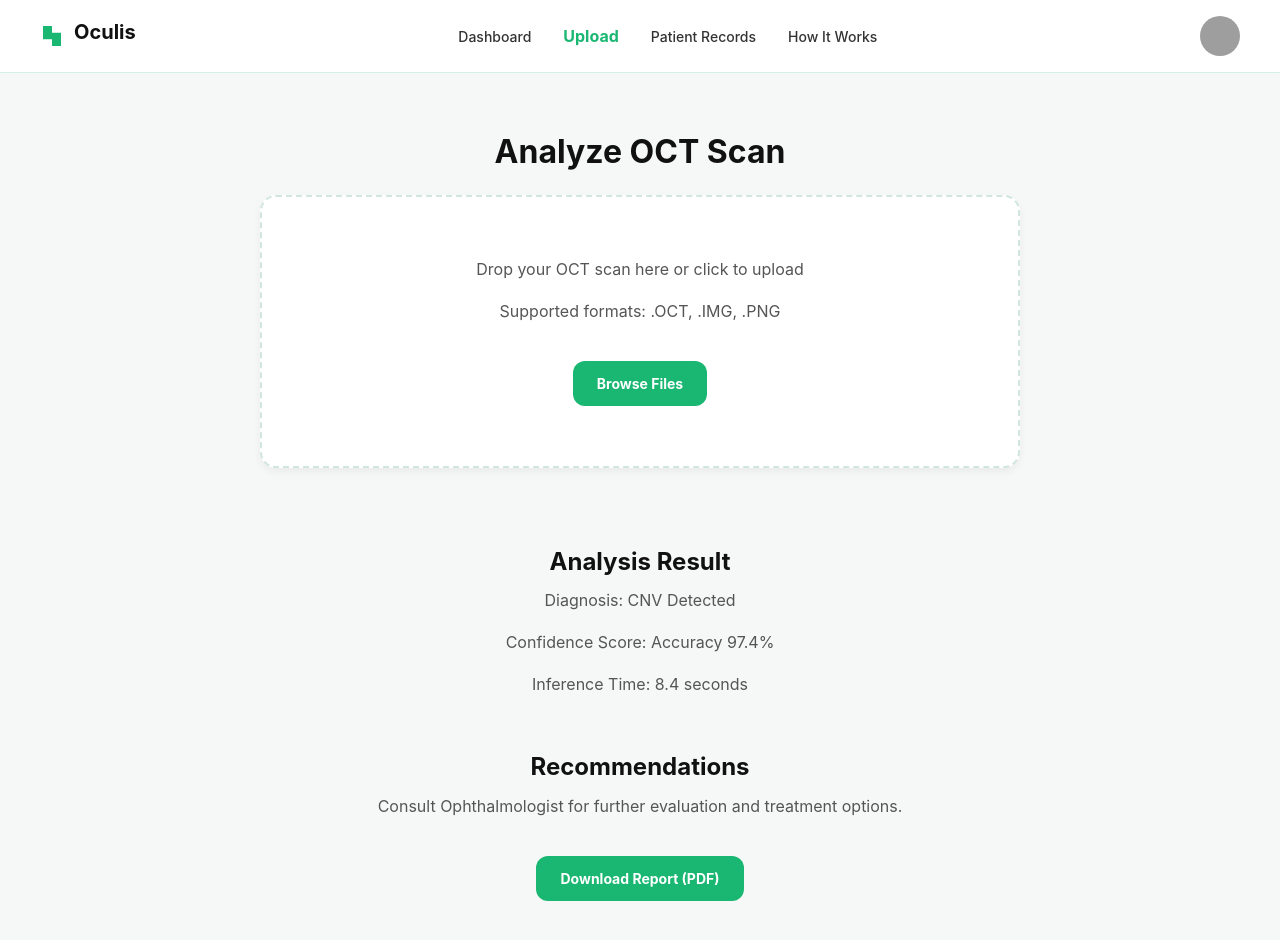
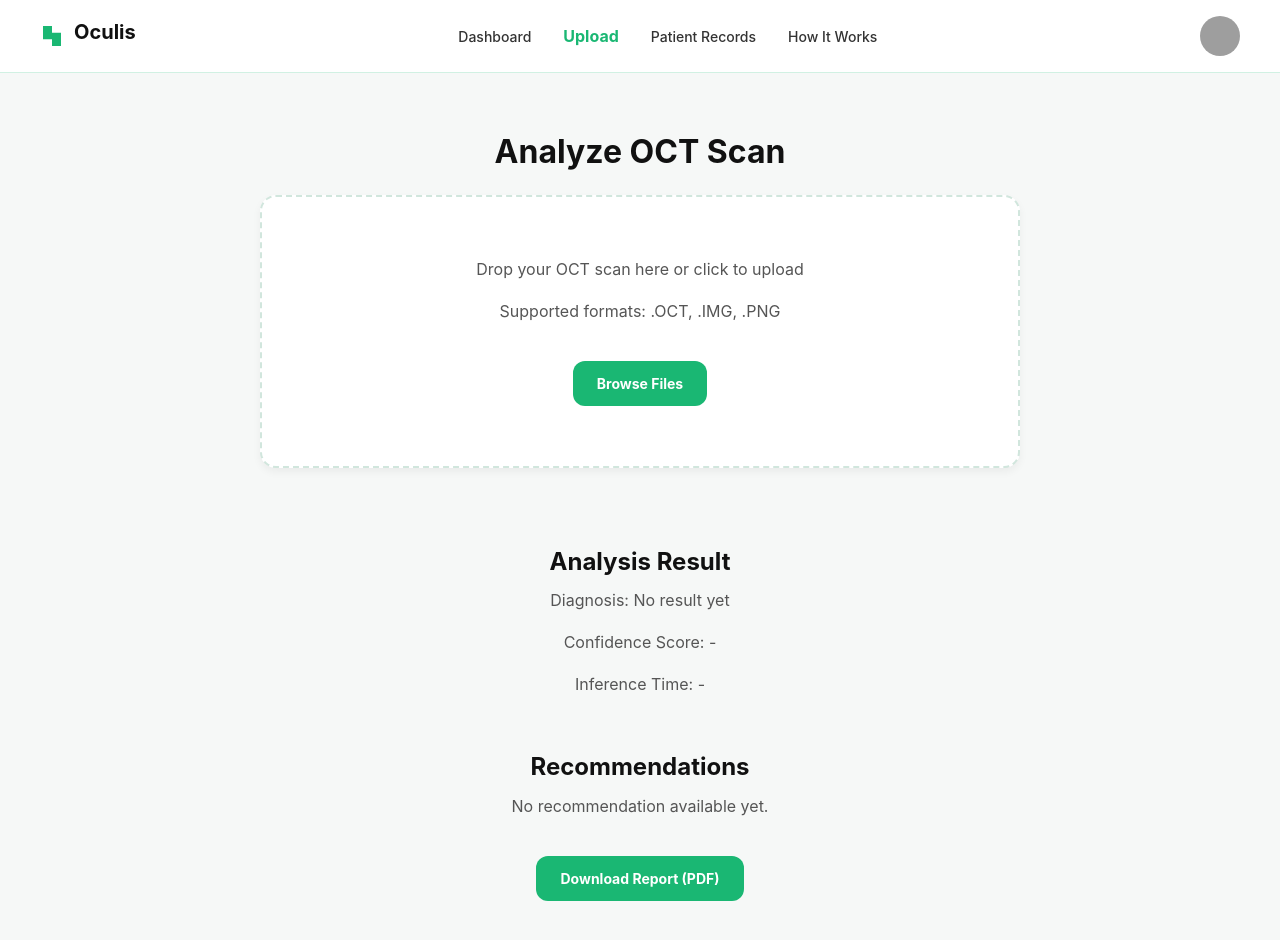
Before and after one commit to gvaishnavig/Oculis, a React (Vite) app in the folder Frontend/: page /doctor/upload in a window 1280 px wide. Shown: the top 940 px of the page. Built offline with nearby package versions, Linux system fonts and the light colour scheme; grey boxes are pictures that could not be loaded.

Commit message:
server error

```diff
--- a/Frontend/src/Landing_page/Upload.jsx
+++ b/Frontend/src/Landing_page/Upload.jsx
@@ -1,11 +1,16 @@
 
-import React, { useContext } from "react";
+// import React, { useContext } from "react";
+import React, { useContext, useState } from "react";
 import { useNavigate } from "react-router-dom";
 import { AuthContext } from "../Context/AuthContext";
 
 const Upload = () => {
   const { currentUser } = useContext(AuthContext);
   const navigate = useNavigate();
+
+  const [prediction, setPrediction] = useState(null);
+  const [confidence, setConfidence] = useState(null); // optional if backend provides
+  const [inferenceTime, setInferenceTime] = useState(null); // optional
 
   const handleFileUpload = async (event) => {
   const file = event.target.files[0];
@@ -24,9 +29,17 @@ const Upload = () => {
       body: formData,
     });
 
+    // const data = await response.json();
+    // alert(`Prediction: ${data.prediction}`);
 
+    const startTime = performance.now(); // start timer
     const data = await response.json();
-    alert(`Prediction: ${data.prediction}`);
+    const endTime = performance.now();
+
+    setPrediction(data.prediction); // store prediction
+    setConfidence(data.confidence || "97.4"); // if backend provides confidence
+    setInferenceTime(((endTime - startTime) / 1000).toFixed(2)); // in seconds
+
   } catch (err) {
     console.error(err);
     alert("Error uploading file");
@@ -166,15 +179,40 @@ const Upload = () => {
 
         </div>
 
-        <h2 style={styles.sectionTitle}>Analysis Result</h2>
+        {/* <h2 style={styles.sectionTitle}>Analysis Result</h2>
         <p style={styles.sectionText}>Diagnosis: CNV Detected</p>
         <p style={styles.sectionText}>Confidence Score: Accuracy 97.4%</p>
-        <p style={styles.sectionText}>Inference Time: 8.4 seconds</p>
+        <p style={styles.sectionText}>Inference Time: 8.4 seconds</p> */}
+
+        <h2 style={styles.sectionTitle}>Analysis Result</h2>
+        <p style={styles.sectionText}>
+          Diagnosis: {prediction ? prediction : "No result yet"}
+        </p>
+        <p style={styles.sectionText}>
+          Confidence Score: {confidence ? confidence : "-"}
+        </p>
+        <p style={styles.sectionText}>
+          Inference Time: {inferenceTime ? inferenceTime + " seconds" : "-"}
+        </p>
+
+        {/* <h2 style={styles.sectionTitle}>Recommendations</h2>
+        <p style={styles.sectionText}>
+          Consult Ophthalmologist for further evaluation and treatment options.
+        </p> */}
 
         <h2 style={styles.sectionTitle}>Recommendations</h2>
         <p style={styles.sectionText}>
-          Consult Ophthalmologist for further evaluation and treatment options.
+          {prediction === "CNV" &&
+            "OCT scan shows Choroidal Neovascularization (CNV). Consult Ophthalmologist for further evaluation and treatment options."}
+          {prediction === "DME" &&
+            "OCT scan shows Diabetic Macular Edema (DME). Monitor blood sugar levels and consult Ophthalmologist for management."}
+          {prediction === "DRUSEN" &&
+            "OCT scan shows Drusen deposits (early AMD). Regular eye checkups recommended to track progression."}
+          {prediction === "NORMAL" &&
+            "OCT scan is normal. Maintain routine eye checkups and healthy lifestyle."}
+          {!prediction && "No recommendation available yet."}
         </p>
+
 
         <button style={styles.uploadButton}>Download Report (PDF)</button>
       </main>
```
Also changed, not shown: 1 other file (tests, documents, lock files or other folders).
